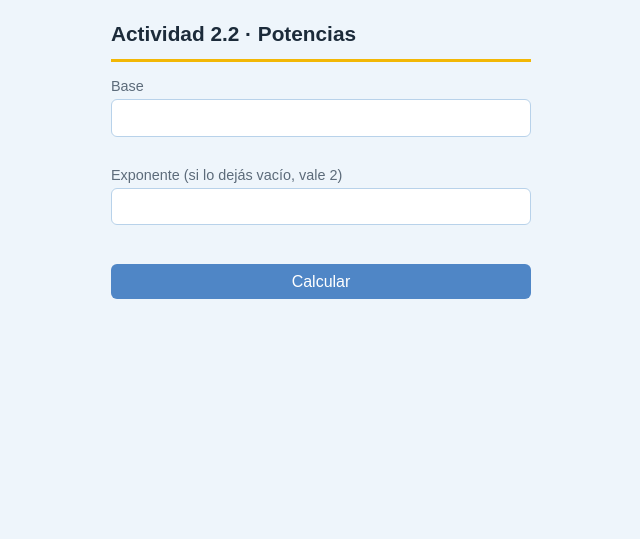
After one commit to martinete14/daw2, a PHP site: page /actividad2_2.php in a window 1280 px wide. The commit adds this page. Shown: the top 539 px of the page, without its empty margins (319-959 px from the left). Run offline with PHP 8.4, Linux system fonts and the light colour scheme.

Commit message:
actividad con fran soltero 24/9
- Buscar un DNI: array con 5 DNI como clave y el nombre como valor,
  formulario por POST y dentro del if isset($_POST["dni"]) la función
  buscarPorDni() que busca por clave con array_key_exists y hace return.
- Funciones anónimas: funciones guardadas en variables y pasadas como
  callback a otra función (ejemplo de la pizarra).
- Actividad 2.2 del libro: función potencia con el exponente opcional,
  que por defecto vale 2.
- Actividad 2.3 del libro: función factorial que devuelve -1 si el
  argumento no es válido.

```diff
--- a/WEBSERVICIO/Funciones.php
+++ b/WEBSERVICIO/Funciones.php
@@ -25,3 +25,37 @@ function obtenerMedia($numeros)
 {
     return array_sum($numeros) / count($numeros);
 }
+
+// actividad 2.2: si no me pasan el exponente, vale 2 (elevar al cuadrado)
+function potencia($base, $exponente = 2)
+{
+    $resultado = 1;
+    for ($i = 0; $i < $exponente; $i++) {
+        $resultado = $resultado * $base;
+    }
+    return $resultado;
+}
+
+// actividad 2.3: devuelve el factorial o -1 si el argumento no es válido
+// (tiene que ser un número entero y no negativo)
+function factorial($n)
+{
+    if (!is_numeric($n) || $n < 0 || floor($n) != $n) {
+        return -1;
+    }
+    $resultado = 1;
+    for ($i = 2; $i <= $n; $i++) {
+        $resultado = $resultado * $i;
+    }
+    return $resultado;
+}
+
+// busca por clave: el DNI es la clave del array y el nombre es el valor
+// si no está, devuelvo null
+function buscarPorDni($dni, $personas)
+{
+    if (array_key_exists($dni, $personas)) {
+        return $personas[$dni];
+    }
+    return null;
+}
--- /dev/null
+++ b/WEBSERVICIO/actividad2_2.php
@@ -0,0 +1,46 @@
+<?php
+require "Funciones.php";
+
+$titulo = "Actividad 2.2 · Potencias";
+require "cabecera.php";
+?>
+    <form action="actividad2_2.php" method="post">
+      <div class="campo">
+        <label for="base">Base</label>
+        <input type="text" id="base" name="base" value="<?php
+          if (isset($_POST["base"])) {
+            echo htmlspecialchars($_POST["base"]);
+          }
+        ?>">
+      </div>
+
+      <div class="campo">
+        <label for="exponente">Exponente (si lo dejás vacío, vale 2)</label>
+        <input type="text" id="exponente" name="exponente" value="<?php
+          if (isset($_POST["exponente"])) {
+            echo htmlspecialchars($_POST["exponente"]);
+          }
+        ?>">
+      </div>
+
+      <button type="submit" class="enviar">Calcular</button>
+    </form>
+
+<?php
+if (isset($_POST["base"])) {
+    $base = $_POST["base"];
+    $exponente = $_POST["exponente"];
+
+    if (!is_numeric($base)) {
+        echo '<p class="error">La base tiene que ser un número.</p>';
+    } elseif ($exponente == "") {
+        // no le paso el exponente, así usa el valor por defecto
+        echo '<p class="ok">' . htmlspecialchars($base) . '<sup>2</sup> = ' . potencia($base) . '</p>';
+    } elseif (!ctype_digit($exponente)) {
+        echo '<p class="error">El exponente tiene que ser un entero mayor o igual que 0.</p>';
+    } else {
+        echo '<p class="ok">' . htmlspecialchars($base) . '<sup>' . $exponente . '</sup> = ' . potencia($base, $exponente) . '</p>';
+    }
+}
+?>
+<?php require "pie.php"; ?>
```
Also changed, not shown: WEBSERVICIO/actividad2_3.php (added, +33 -0 lines), WEBSERVICIO/anonimas.php (added, +35 -0 lines), WEBSERVICIO/dni.php (added, +48 -0 lines), README.md.
